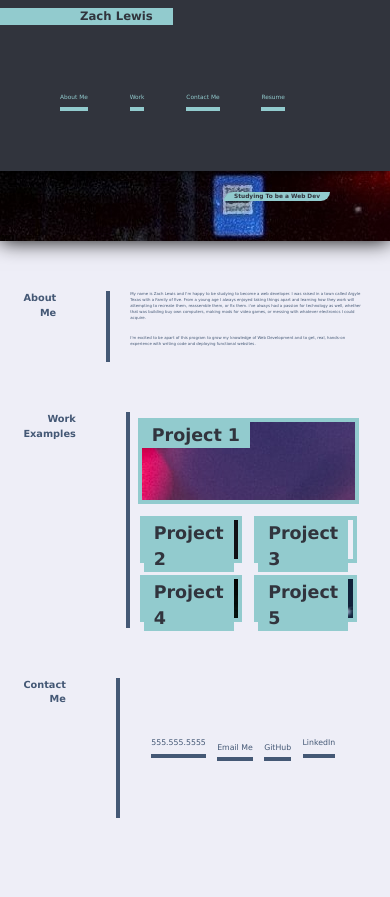
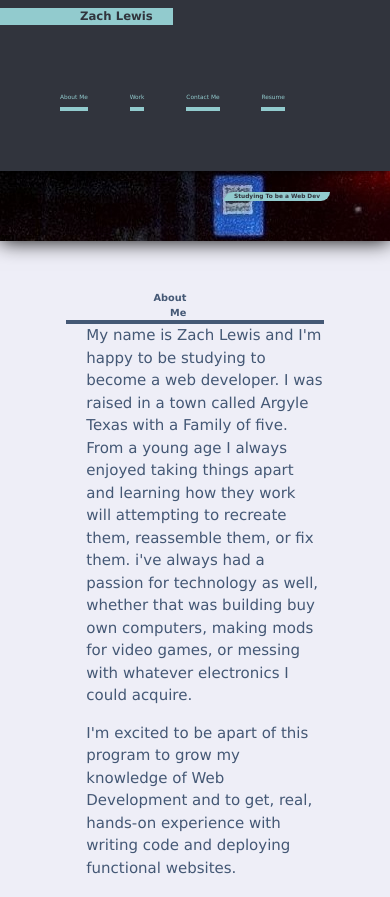
Before and after one commit to Zach-Lewis11/MyPortfolio, a plain HTML site: page index.html in a window 390 px wide. Shown: the top 897 px of the page. Before the commit the page ends 868 px from the top, so only its background shows below. Drawn offline with Linux system fonts and the light colour scheme.

Commit message:
added media query

```diff
--- a/assets/style.css
+++ b/assets/style.css
@@ -130,7 +130,7 @@ main {
     flex-shrink: 1;
 }
 
-#aboutMetext {
+#aboutMeText {
     border-left: 4px solid var(--darkBlue);
     width: 75%;
 }
@@ -141,6 +141,7 @@ main {
     padding-bottom: 1.5rem;
     margin-left: 2rem;
 }
+
 
 .linkCards{
     display: flex;
@@ -154,11 +155,12 @@ main {
 
 .cards{
     margin: 2.5%;
+    width: 40%;
     border: 4px solid var(--lightBlue);
-    width: 40%;
     height: 10vw;
 
 }
+
 
 .cards h4{
     display: inline-block;
@@ -213,6 +215,7 @@ main {
     flex-direction: row;
     width: 75%;
     justify-content: space-evenly;
+    border-left: 4px solid var(--darkBlue);
 }
 
 #contactMe ul {
@@ -223,7 +226,6 @@ main {
     flex-wrap: wrap;
     justify-content: space-evenly;
     align-items: center;
-    border-left: 4px solid var(--darkBlue);
     padding: 2rem;
     width: 100%;
     height: 10rem;
@@ -252,3 +254,25 @@ main {
     border-bottom: 4px solid var(--darkBlue);
     padding-bottom: .5rem;
 }
+
+@media screen and (max-width: 768px) {
+    .rowBlock {
+        flex-direction: column;
+        align-items: center;
+    }
+
+    .contactLinks, .linkCards, #aboutMeText {
+        border-top: 4px solid var(--darkBlue);
+        border-left: 0;
+    }
+
+    .cards {
+        flex-direction: column;
+        width: 100%;
+    }
+
+    #aboutMe p {
+        font-size: 15px;
+    }
+
+}
```
